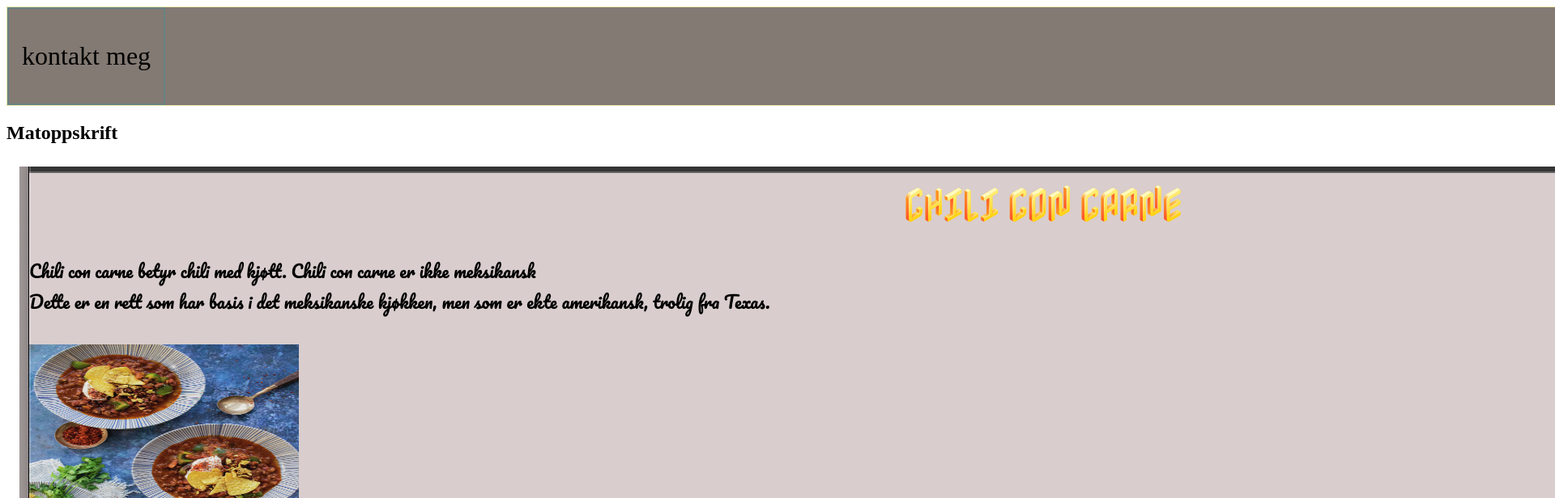
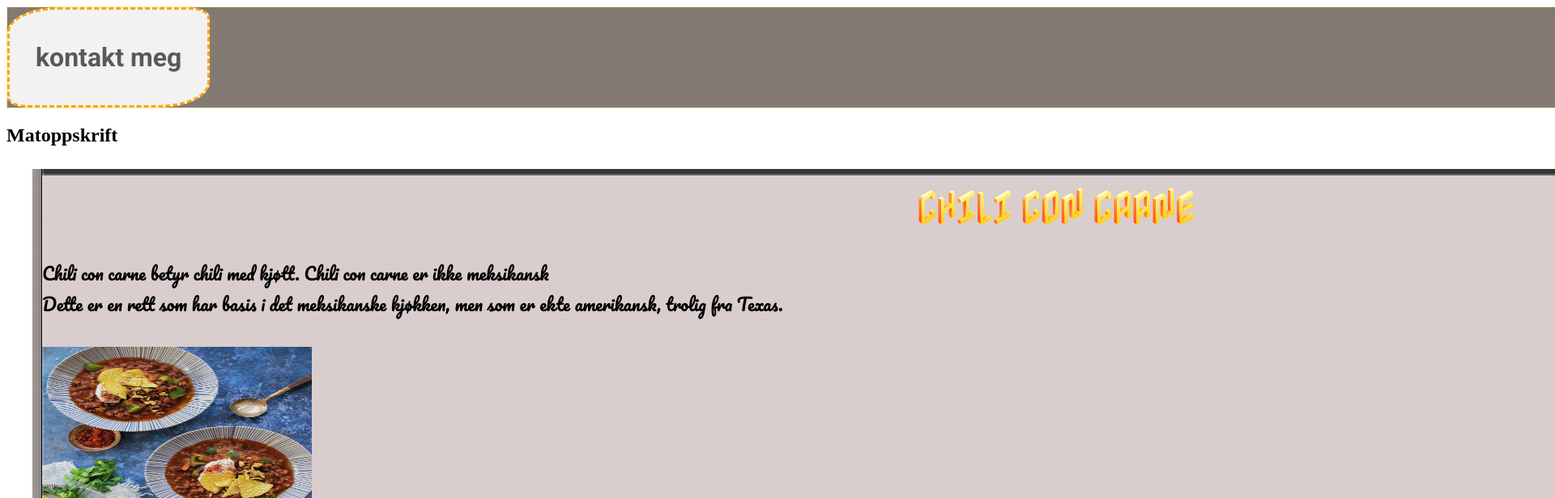
Before and after one commit to Knut123456/Knut123456.github.io, a plain HTML site: page index.html in a window 1280 px wide. Shown: the top 616 px of the page at 81% size, 1920 px wide, since content can reach past the window. Drawn offline with Linux system fonts and the light colour scheme.

Commit message:
fiksa en button

```diff
--- a/style.css
+++ b/style.css
@@ -1,3 +1,5 @@
+@import url('https://fonts.googleapis.com/css2?family=Roboto:ital,wght@0,100;0,300;0,400;0,500;0,700;0,900;1,100;1,300;1,400;1,500;1,700;1,900&display=swap');
+
 body {
     display: grid;
     grid-template-columns: auto;
@@ -36,17 +38,18 @@ button {
     background-color: transparent;
     appearance: none;
     border: none;
-    padding-inline: 1rem;
+    padding-inline: 2rem;
     padding-block: 0.5rem;
     font-size: 2rem ;
-    font-family:gala ;
-    font-weight: ;
+    font-family: "Roboto", sans-serif;
+    font-weight: bold ;
 }
 header button {
-    background-color: ;
-    color: ;
-    border: 2px solid #678383  ;
-    border-radius: ;
+    background-color:#F2F2F2;
+    color: #595959;
+    border: dashed orange;
+    border-radius: 25% 10%;
+    position: sticky;
 }
 /* Color Theme Swatches in Hex */
 .Web-Portfolio-Cold-1-hex { color: #837A74; }
@@ -54,3 +57,10 @@ header button {
 .Web-Portfolio-Cold-3-hex { color: #D0CECD; }
 .Web-Portfolio-Cold-4-hex { color: #678383; }
 .Web-Portfolio-Cold-5-hex { color: #CDD0D0; }
+
+
+.w{color: #D9AC25;}
+.ww {color: #F2F2F2;}
+.www {color: #BFBFBF;}
+.wwww {color: #595959;}
+.wwwww {color: #0D0D0D;}
```
Also changed, not shown: index.html (+1 -0 lines).
